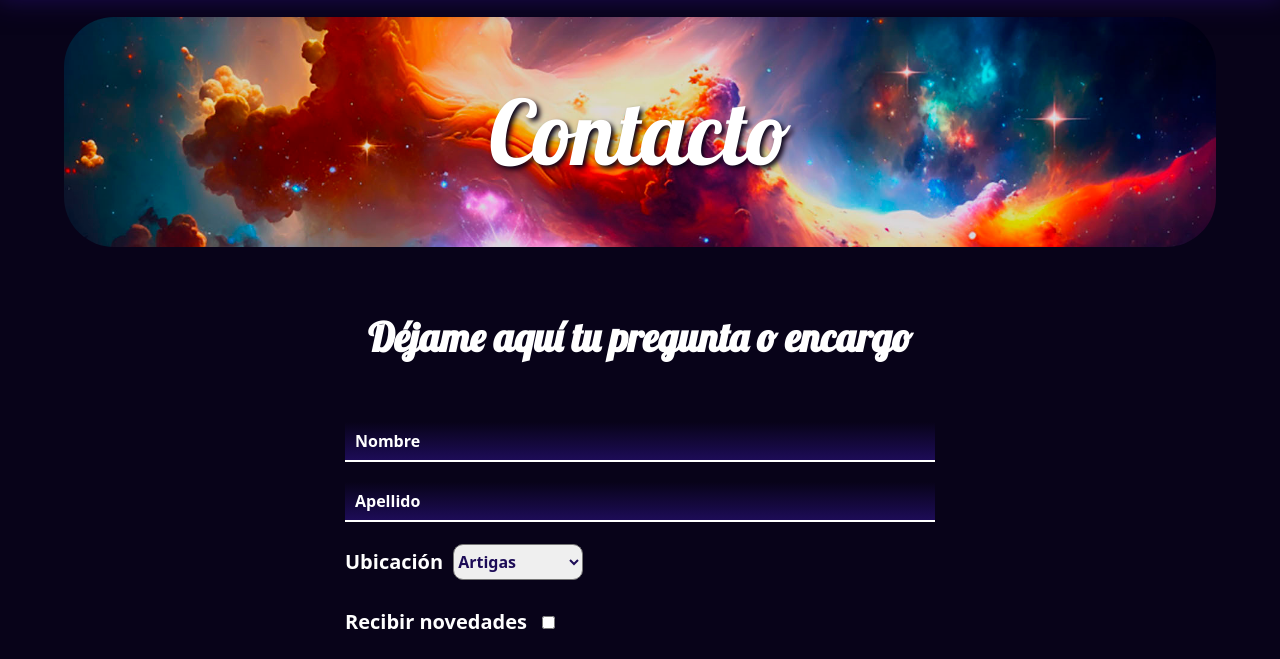
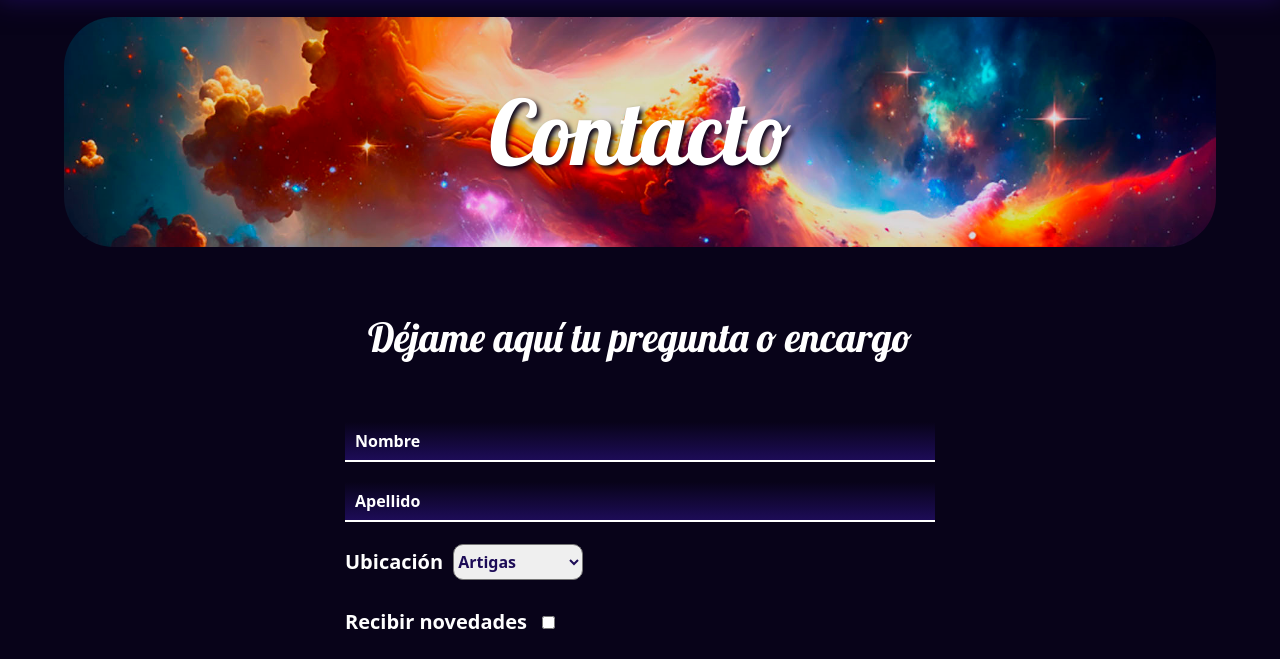
Before and after one commit to Cristian-Ser/PFSerron, a website: page pages/contacto.html in a window 1280 px wide. Shown: the part 88-747 px from the top of the page. Drawn offline with nearby package versions, Linux system fonts and the light colour scheme.

Commit message:
eliminación de la etiqueta <span> en la afirmación de la página contacto

```diff
--- a/pages/contacto.html
+++ b/pages/contacto.html
@@ -74,7 +74,7 @@
 
             <!-- FORMULARIO -->
             <form class="ct-form areact2">
-                <p><span>Déjame aquí tu pregunta o encargo</span></p>
+                <p>Déjame aquí tu pregunta o encargo</p>
 
                 <div class="ct-form__nm">
                     <input type="text" name="nombre y apellido" placeholder="Nombre">
```
